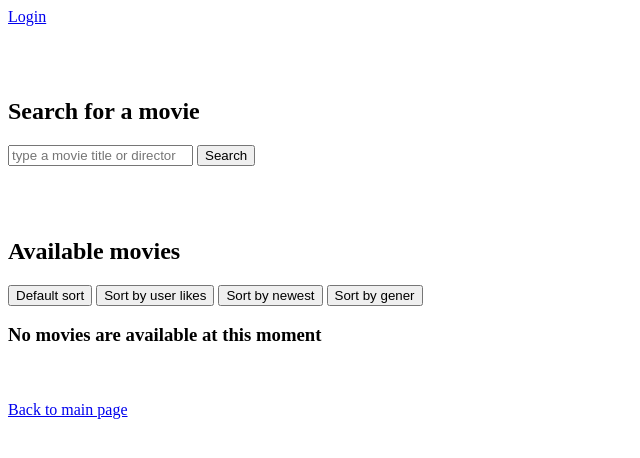
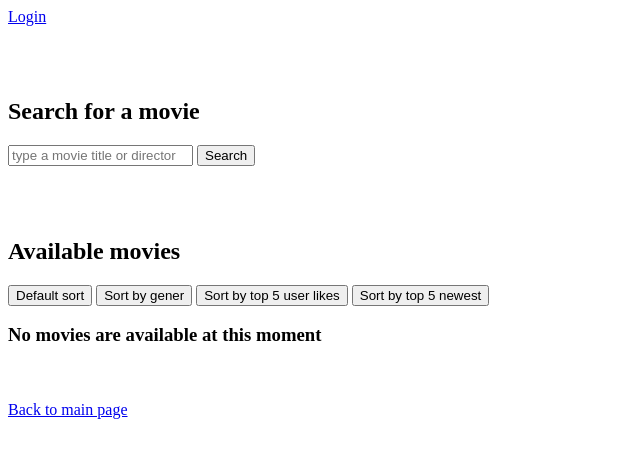
Before and after one commit to mvarbichki/skillo-final-project, a Django app: page /available_movies_page in a window 1280 px wide. Shown: the top 458 px of the page, without its empty margins (0-640 px from the left). Run offline with Django 5.2, Linux system fonts and the light colour scheme; data that the repository does not hold is empty.

Commit message:
Reworking categories functionality

```diff
--- a/moviesapp/templates/available_movies_page.html
+++ b/moviesapp/templates/available_movies_page.html
@@ -12,9 +12,9 @@
 <form method="GET" action="{% url 'available_movies_page' %}">
     <!-- Each button returns a different value that triggers a different ordered query in the background -->
     <button type="submit" name="order" value="default">Default sort</button>
-    <button type="submit" name="order" value="likes">Sort by user likes</button>
-    <button type="submit" name="order" value="release_date">Sort by newest</button>
     <button type="submit" name="order" value="gener">Sort by gener</button>
+    <button type="submit" name="order" value="likes">Sort by top 5 user likes</button>
+    <button type="submit" name="order" value="release_date">Sort by top 5 newest</button>
 </form>
 {% for movie in sorted_movies %}
     <!-- Hyperlink to redirect the user to full movie details. In addition, sends the movie's id as an argument to details_page func -->
```
Also changed, not shown: moviesapp/views.py (+4 -4 lines).
